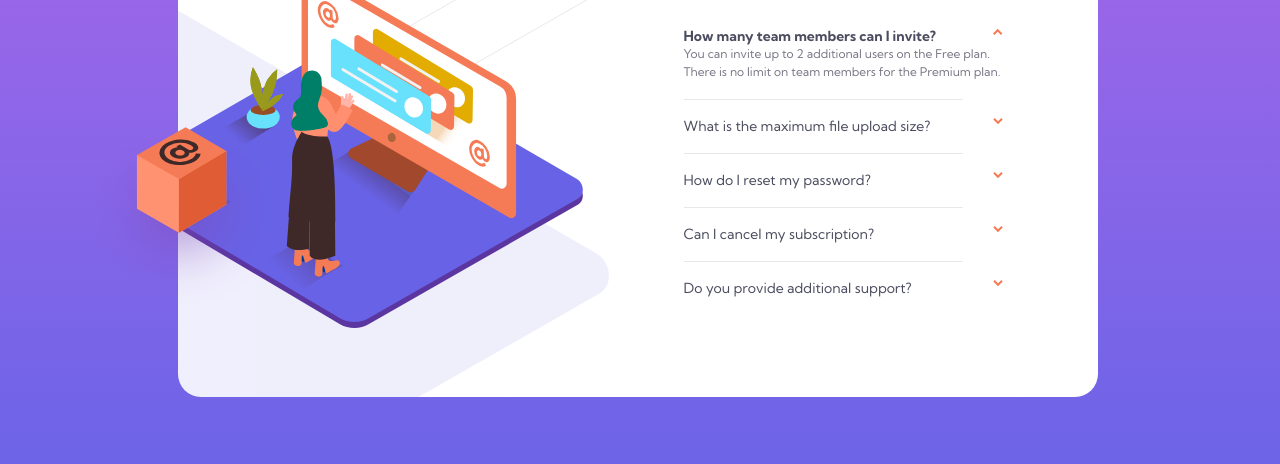
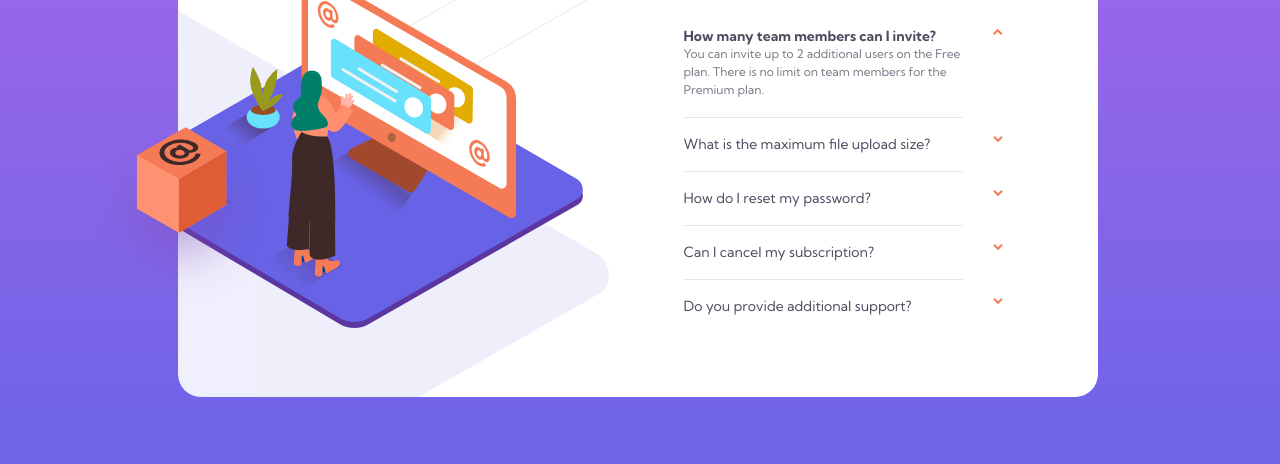
Before and after one commit to badujgenti/faq-accordion-card, a plain HTML site: page index.html in a window 1280 px wide. Both pictures are taken after a click on the button "How many team members can I invite?". Shown: the part 248-712 px from the top of the page. Drawn offline with Linux system fonts and the light colour scheme.

Commit message:
made correct size of panel div

```diff
--- a/main.css
+++ b/main.css
@@ -26,13 +26,13 @@ body{
 }
 .white-box{
     display: flex;
-
     align-items: center;
     flex-direction: column;
     background-color: white;
     height: 535px;
     width: 327px;
     border-radius: 23px;
+
 }
 .rect{
     height: 1px;
@@ -115,6 +115,7 @@ body{
         top: 0px;
         border-radius: 23px;
         overflow: hidden;
+
     }
     .bottom-pic{
         display: none;
@@ -127,6 +128,7 @@ body{
        top: 140px;
        right: 0px;
        margin-right: 95px;
+       overflow: scroll;
     }
     .header{
         position: absolute;
@@ -156,7 +158,7 @@ body{
         transform: translate(1px, 65px);
     }
     .paragraph{
-        width: 319px;
+        width: 300px;
     }
     .for-arrow{
         width: 319px;
--- a/main.js
+++ b/main.js
@@ -19,7 +19,6 @@ for (i = 0; i < acc.length; i++) {
         event.target.style.fontWeight = "700";
         event.target.nextElementSibling.style.transform = "rotate(180deg)";
     }
-
 });
 }
 
```
